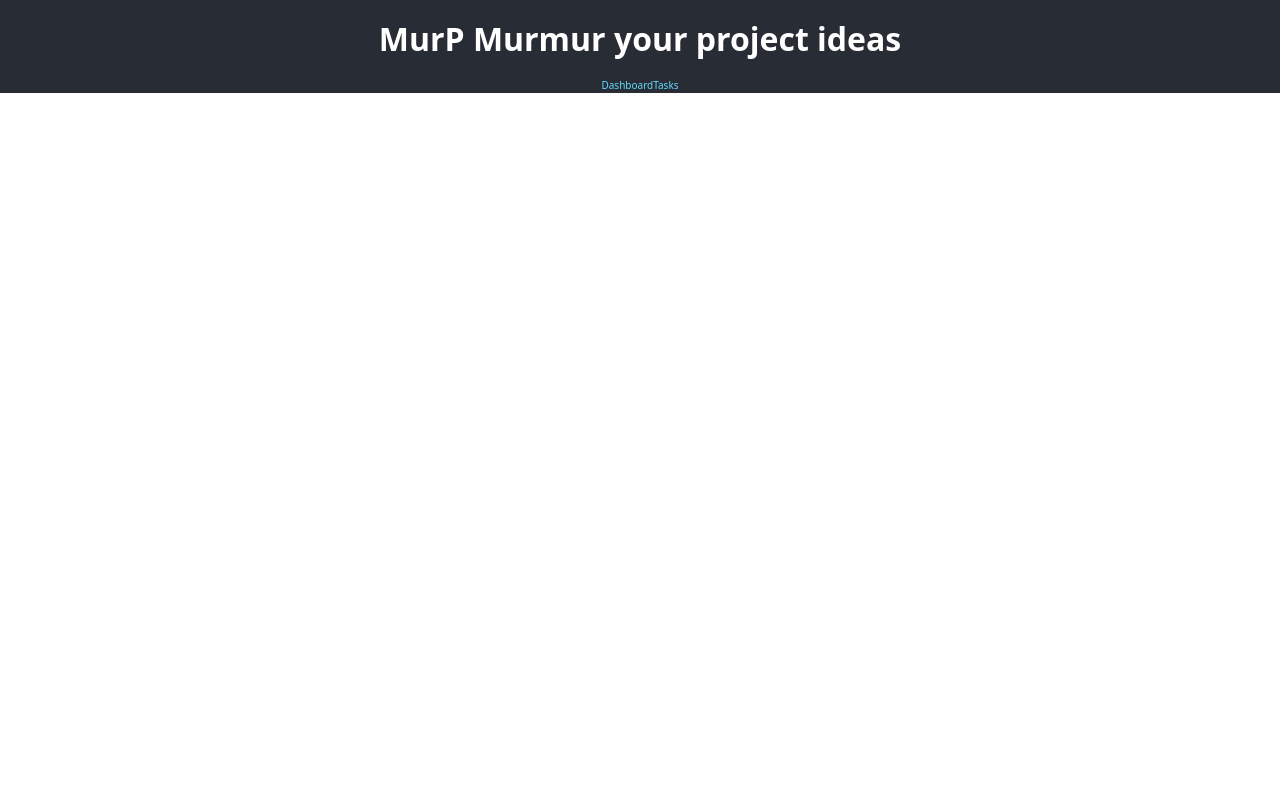
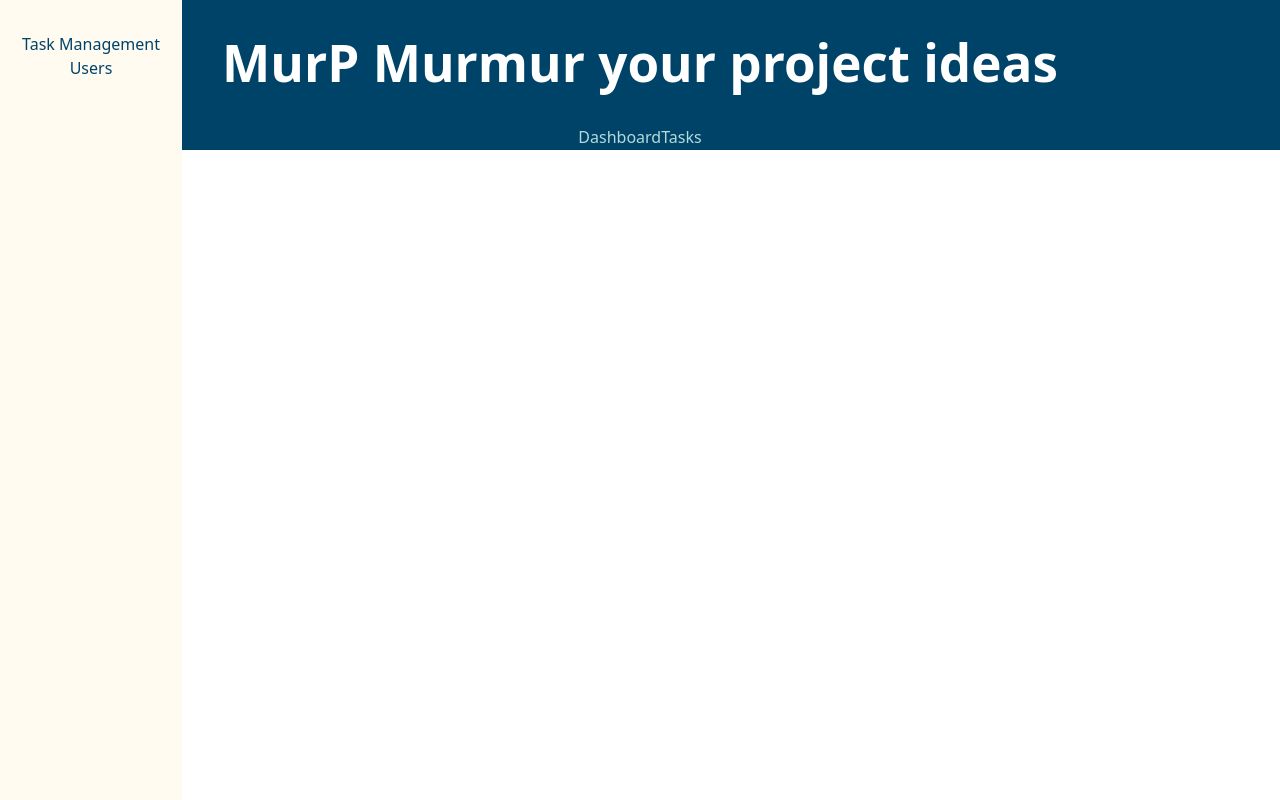
Before and after one commit to ksh0r/murp, a React (Vite) app in the folder client/: page / in a window 1280 px wide. Built offline with nearby package versions, Linux system fonts and the light colour scheme.

Commit message:
Added The Sidebar On The FrontEnd

```diff
--- a/client/src/App.css
+++ b/client/src/App.css
@@ -43,22 +43,50 @@
 
 /* Custom CSS starts here */
 .header {
-    background-color: #282c34;
+    background-color: #004369;
     color: white;
     top: 0;
     position: fixed;
     left: 0;
-    z-index: 1000;
     width: 100%;
-    font-size: 10px;
+    height: 150px;
+    padding: 0;
 }
 
 nav a {
-    color: #61dafb;
+    color: #b4dbdc;
     padding: 0rem;
     text-decoration: none;
 }
 
-nav a.hover {
+nav a:hover {
+    color: #b4dbdc;
     text-decoration: underline;
 }
+
+.sidebar {
+    width: 150px;
+    height: 100%;
+    position: fixed;
+    top: 0;
+    left: 0;
+    background-color: #fffbf0;
+    padding: 1rem;
+
+}
+.sidebar ul {
+    list-style-type: none;
+    padding: 0;
+}
+.sidebar ul li {
+    margin: 0;
+}
+
+.sidebar a {
+    color: #004369;
+    text-decoration: none;
+}
+
+.sidebar a:hover {
+    text-decoration: underline;
+}
--- a/client/src/App.jsx
+++ b/client/src/App.jsx
@@ -1,12 +1,14 @@
 import { useState } from 'react';
 import { BrowserRouter as Router,Route,Routes } from 'react-router-dom';
-import Header from './components/Header';
+import Header from './components/Header.jsx';
+import Sidebar from './components/Sidebar.jsx'
 import './App.css';
 
 function App() {
   return (
       <Router>
       <Header />
+      <Sidebar />
       </Router>
   );
 }
--- /dev/null
+++ b/client/src/components/Sidebar.jsx
@@ -0,0 +1,15 @@
+import React from 'react';
+import { Link } from 'react-router-dom';
+
+function Sidebar() {
+    return (
+        <aside className="sidebar">
+            <ul>
+                <li><Link to="/tasks">Task Management</Link></li>
+                <li><Link to="/users">Users</Link></li>
+            </ul>
+        </aside>
+    );
+}
+
+export default Sidebar;
```
